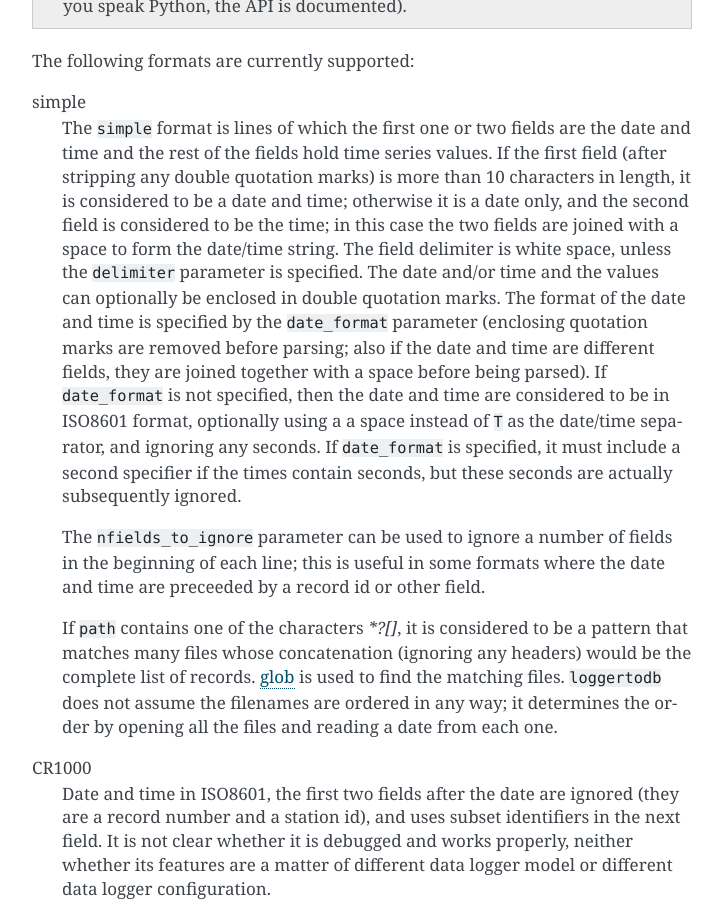
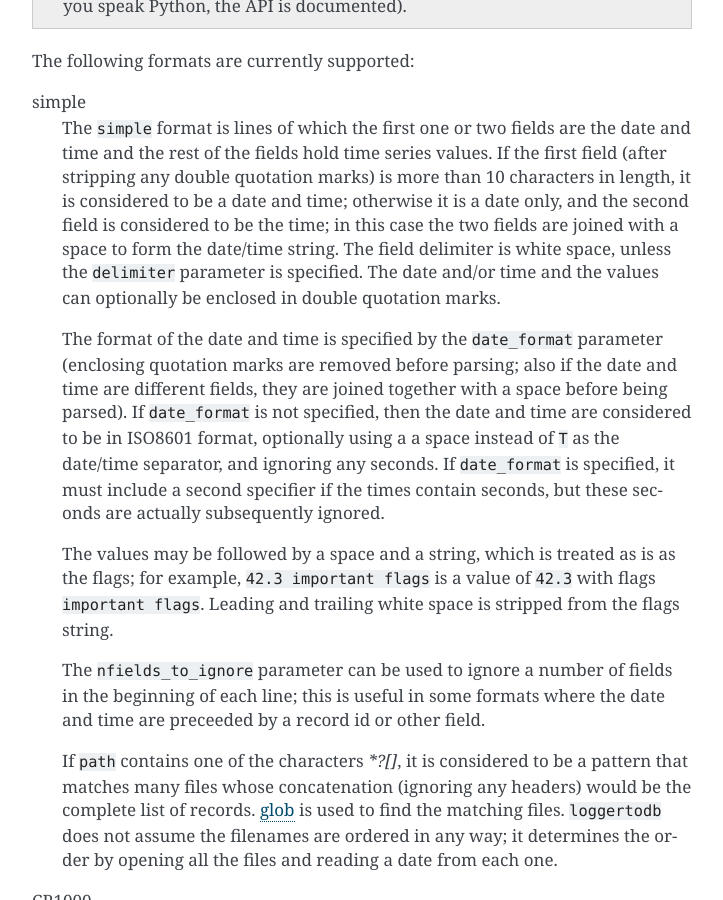
Before and after one commit to openmeteo/loggertodb, a Sphinx documentation site: the page built from docs/usage.rst, in a window 1280 px wide and 900 px high, scrolled down 6768 px. Shown: the whole window, without its empty margins (388-1111 px from the left). Built offline with Sphinx 7.4.7, drawn with Linux system fonts in a browser that asks for light colours.

Commit message:
Allow reading flags in simple format

```diff
--- a/docs/usage.rst
+++ b/docs/usage.rst
@@ -352,16 +352,22 @@ simple
    joined with a space to form the date/time string.  The field
    delimiter is white space, unless the ``delimiter`` parameter is
    specified. The date and/or time and the values can optionally be
-   enclosed in double quotation marks. The format of the date and time
-   is specified by the ``date_format`` parameter (enclosing quotation
-   marks are removed before parsing; also if the date and time are
-   different fields, they are joined together with a space before
-   being parsed).  If ``date_format`` is not specified, then the date
-   and time are considered to be in ISO8601 format, optionally using a
-   a space instead of ``T`` as the date/time separator, and ignoring
-   any seconds. If ``date_format`` is specified, it must include a
-   second specifier if the times contain seconds, but these seconds
-   are actually subsequently ignored.
+   enclosed in double quotation marks.
+
+   The format of the date and time is specified by the ``date_format``
+   parameter (enclosing quotation marks are removed before parsing; also
+   if the date and time are different fields, they are joined together
+   with a space before being parsed).  If ``date_format`` is not
+   specified, then the date and time are considered to be in ISO8601
+   format, optionally using a a space instead of ``T`` as the date/time
+   separator, and ignoring any seconds. If ``date_format`` is specified,
+   it must include a second specifier if the times contain seconds, but
+   these seconds are actually subsequently ignored.
+
+   The values may be followed by a space and a string, which is treated
+   as is as the flags; for example, ``42.3 important flags`` is a value
+   of ``42.3`` with flags ``important flags``. Leading and trailing
+   white space is stripped from the flags string.
 
    The ``nfields_to_ignore`` parameter can be used to ignore a number of
    fields in the beginning of each line; this is useful in some formats
```
Also changed, not shown: 2 other files.
